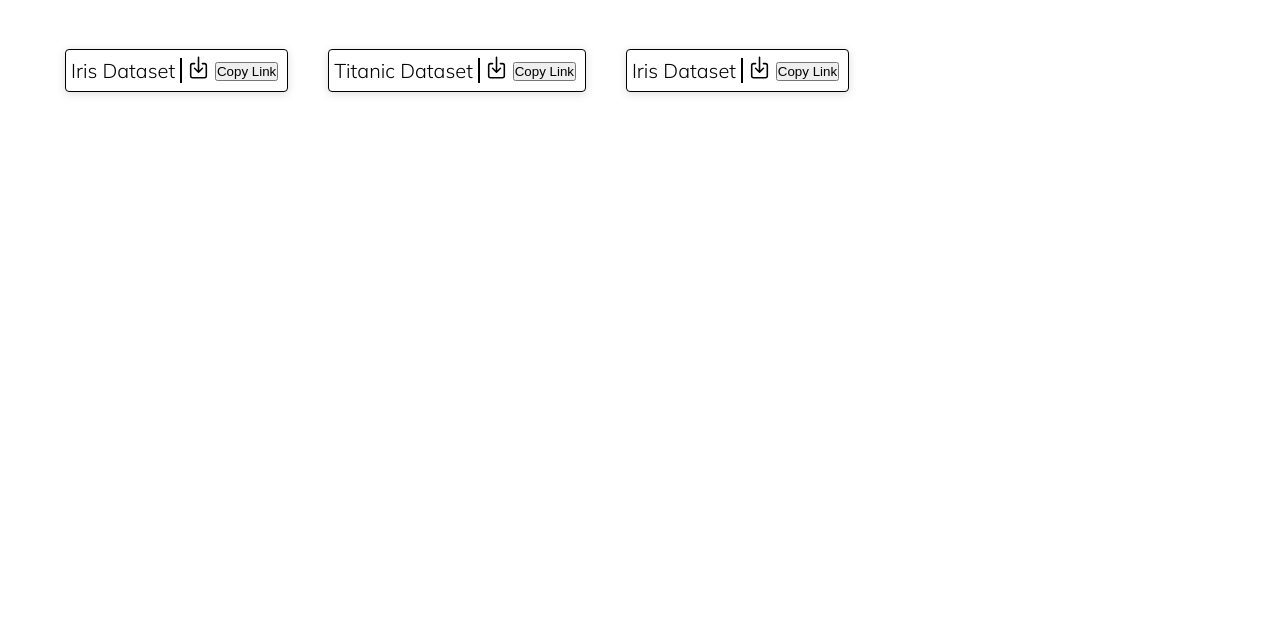
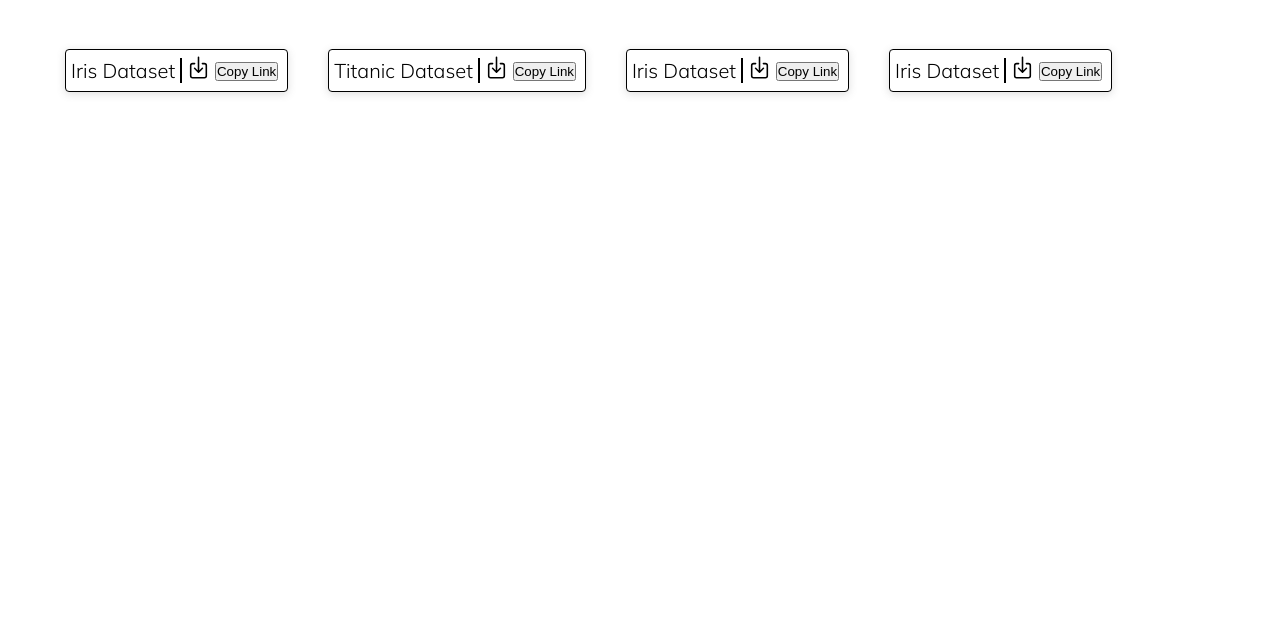
Before and after one commit to samz5320/Data4ALL, a plain HTML site: page index.html in a window 1280 px wide. Shown: the part 174-800 px from the top of the page. Drawn offline with nearby package versions, Linux system fonts and the light colour scheme.

Commit message:
Update index.html

```diff
--- a/index.html
+++ b/index.html
@@ -115,6 +115,20 @@
                 </div>
         </div>
 
+        <div class="cards">
+        <div class="card">
+            <p class="d-title">Iris Dataset</p>
+            <div class="util">
+                <div class="d-logo">
+                    <button class="logo-button"><a href="./datasets/Placement_Data_Full_Class.csv" download="Placement_Data_Full_Class.csv">
+                        <ion-icon name="download-outline"></ion-icon></a></button>
+                </div>
+                <div class="copy-link">
+                    <button class="copy-button">Copy Link</button>
+                </div>
+            </div>
+        </div>
+
     </div>
 </section>
 
```
